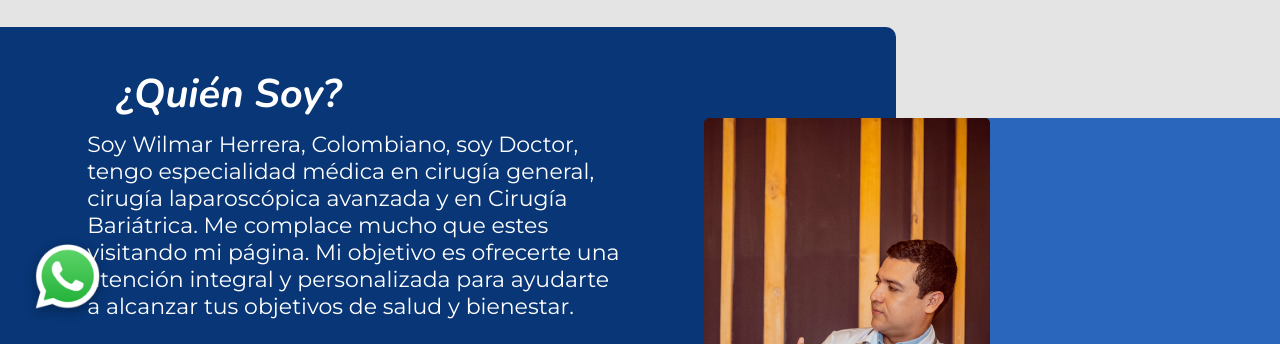
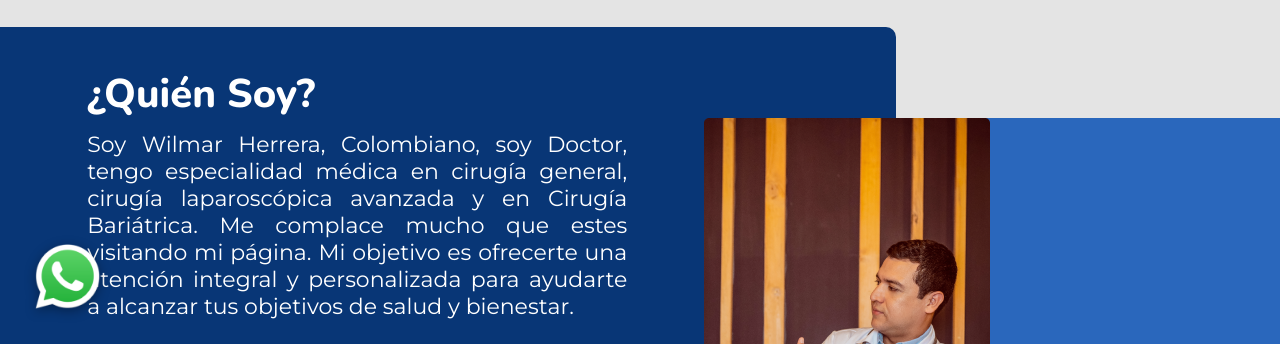
Before and after one commit to Camlo01/dr-herrera-website, a React (Vite) app: page /Quien-Soy in a window 1280 px wide. Shown: the part 456-800 px from the top of the page. Built offline with nearby package versions, Linux system fonts and the light colour scheme.

Commit message:
remove italic of h3

```diff
--- a/src/pages/about/sections/aboutDoctor/aboutDoctor.css
+++ b/src/pages/about/sections/aboutDoctor/aboutDoctor.css
@@ -46,7 +46,6 @@
     font-size: 2.8rem;
     font-family: 'Nunito';
     font-weight: 800;
-    font-style: italic;
     margin-bottom: 10px;
 }
 
@@ -141,14 +140,12 @@
 
     .about-doctor-section .container-body h3 {
         max-width: 540px;
-        padding-left: 30px;
         font-size: 4rem;
     }
 
     .about-doctor-section .container-body p {
         max-width: 540px;
         font-size: 2.2rem;
-        text-align: start;
         margin-bottom: 20px;
     }
 
```
